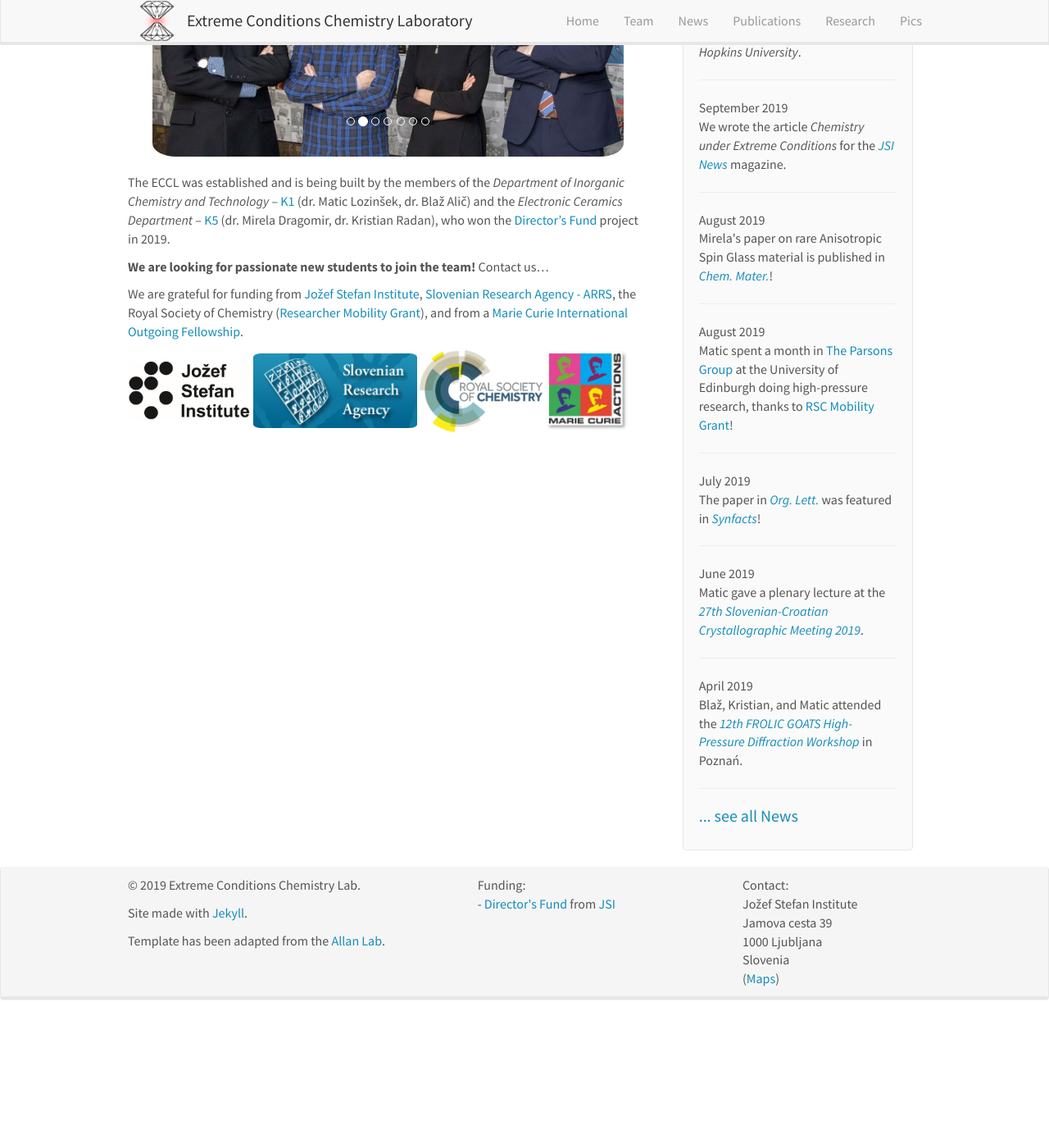
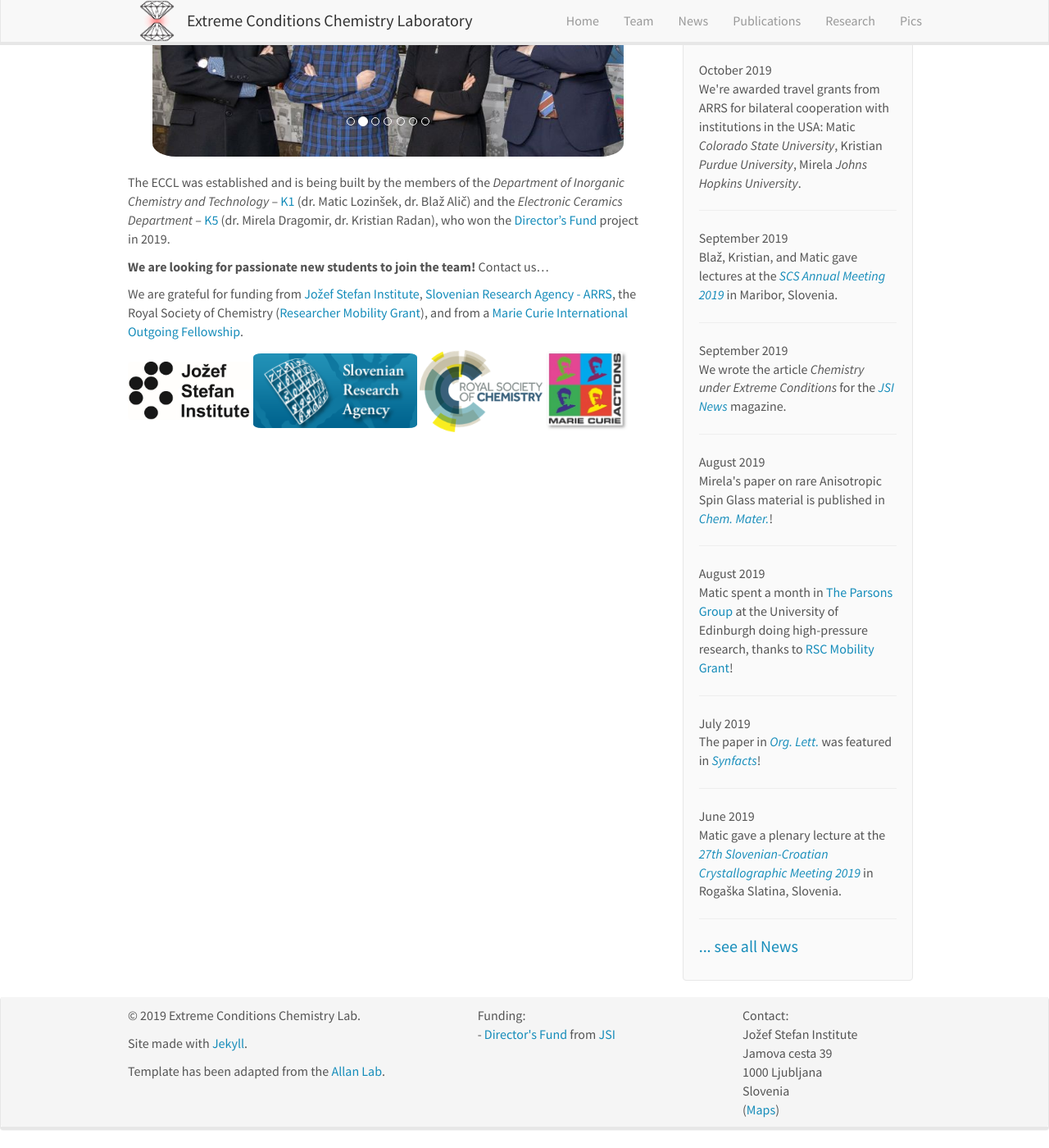
Before and after one commit to eccl-jsi/eccl-jsi.github.io, a Jekyll site: the page built from _pages/home.md, in a window 1280 px wide and 1400 px high, scrolled down 378 px. Shown: the whole window at 82% size. Built offline with Jekyll 4.4.1, drawn with Linux system fonts in a browser that asks for light colours; nearby versions of some CDN libraries; before the commit the page ends 1619 px from its top, so only the background shows below that; some of the changed text lies outside the part shown.

Commit message:
Update news.yml

```diff
--- a/_data/news.yml
+++ b/_data/news.yml
@@ -1,8 +1,14 @@
+- date: November 2019
+  headline: "Mirela has been appointed as an Associate Editor of the<i><a href='https://acta.chem-soc.si/'>Acta Chimica Slovenica</a></i> journal! (starting Jan. 1, 2020)"
+
 - date: November 2019
   headline: "At <i><a href='http://festival2019.festivalscienza.it/site/home.html'>Festival della Scienza</a></i> in Genoa, Italy, we had the show <i><a href='http://festival2019.festivalscienza.it/site/home/programma-2019/esperimenti-chimici-in-cucina.html'>Esperimenti Chimici in Cucina</a></i> with attractive chemistry experiments."
 
 - date: October 2019
   headline: "We're awarded travel grants from ARRS for bilateral cooperation with institutions in the USA: Matic <i>Colorado State University</i>, Kristian <i>Purdue University</i>, Mirela <i>Johns Hopkins University</i>."
+
+- date: September 2019
+  headline: "Blaž, Kristian, and Matic gave lectures at the <a href='http://www.chem-soc.si/scs-annual-meeting-2019'><i>SCS Annual Meeting 2019</i></a> in Maribor, Slovenia."
 
 - date: September 2019
   headline: "We wrote the article <i>Chemistry under Extreme Conditions</i> for the <i><a href='https://www.ijs.si/ijsw/Arhiv%20Novic?action=AttachFile&do=get&target=Novice190.pdf'>JSI News</a></i> magazine."
@@ -17,7 +23,7 @@
   headline: "The paper in <i><a href='http://dx.doi.org/10.1021/acs.orglett.9b01069'>Org. Lett.</a></i> was featured in <a href='http://dx.doi.org/10.1055/s-0039-1689806'><i>Synfacts</i></a>!"
 
 - date: June 2019
-  headline: "Matic gave a plenary lecture at the <a href='https://slocro27.fkkt.uni-lj.si/'><i>27th Slovenian-Croatian Crystallographic Meeting 2019</i></a>."
+  headline: "Matic gave a plenary lecture at the <a href='https://slocro27.fkkt.uni-lj.si/'><i>27th Slovenian-Croatian Crystallographic Meeting 2019</i></a> in Rogaška Slatina, Slovenia."
 
 - date: April 2019
-  headline: "Blaž, Kristian, and Matic attended the <a href='https://frogo.home.amu.edu.pl/'><i>12th FROLIC GOATS High-Pressure Diffraction Workshop</i></a> in Poznań."
+  headline: "Blaž, Kristian, and Matic attended the <a href='https://frogo.home.amu.edu.pl/'><i>12th FROLIC GOATS High-Pressure Diffraction Workshop</i></a> in Poznań, Poland."
```
